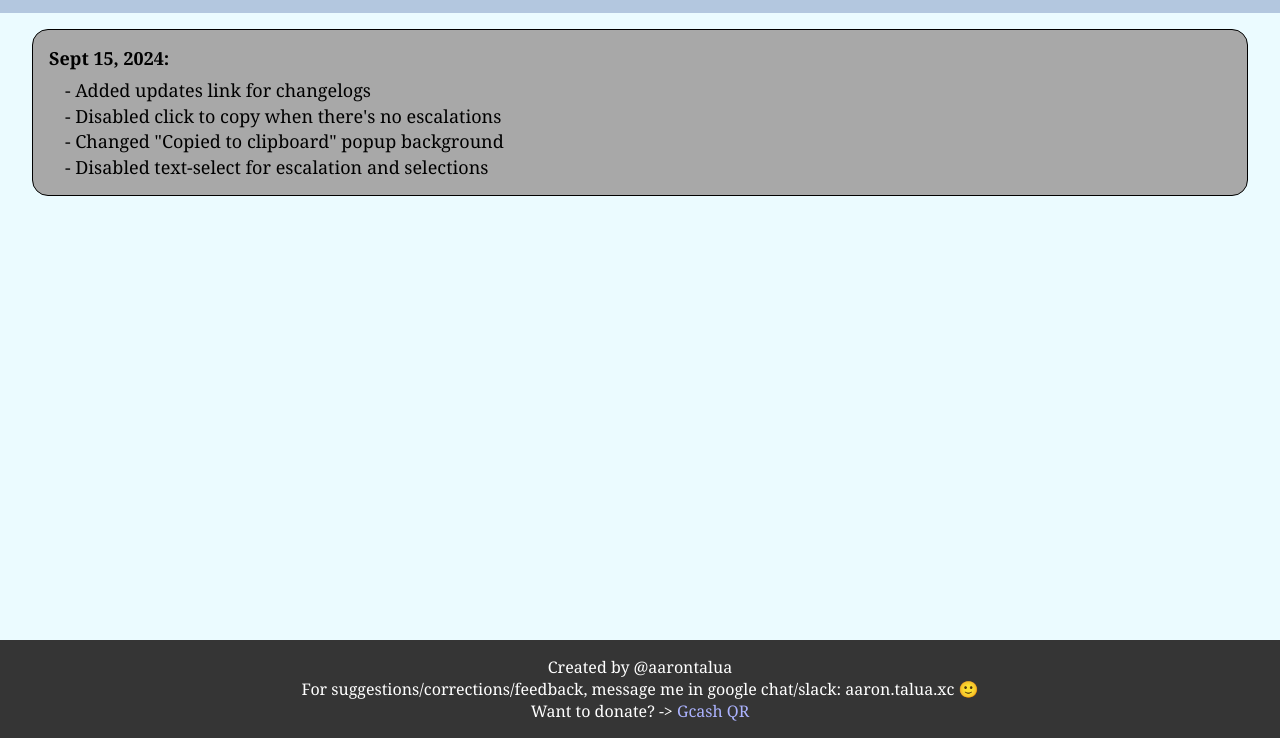
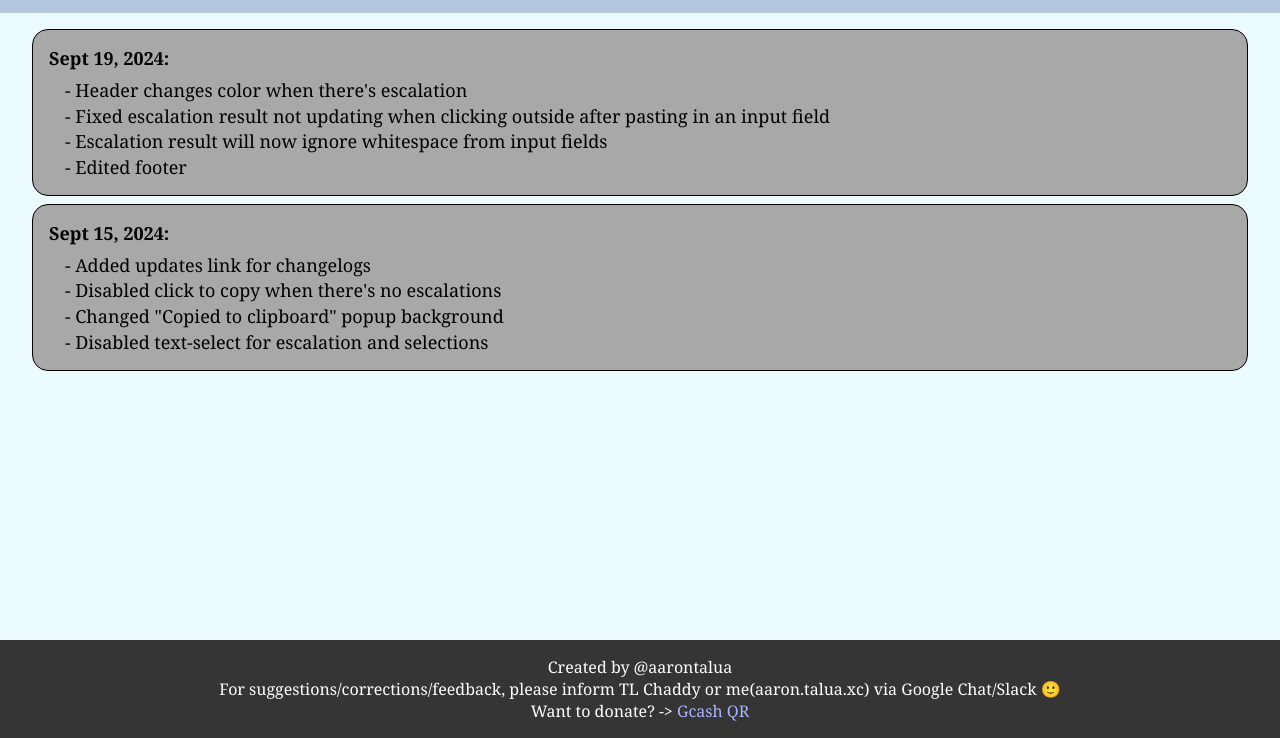
Before and after one commit to ron12z/esc, a plain HTML site: page Updates/updates.html in a window 1280 px wide. Shown: the part 62-800 px from the top of the page. Drawn offline with Linux system fonts and the light colour scheme; files whose address does not match are found by name.

Commit message:
Header changes color when there's escalation, updateResult for document click, trim input value, edited footer

```diff
--- a/Updates/updates.css
+++ b/Updates/updates.css
@@ -1,3 +1,9 @@
+main {
+	display: flex;
+	flex-direction: column;
+	gap: 0.5rem;
+}
+
 .update-group {
 	border: 1px solid black;
 	background: rgb(168, 168, 168);
@@ -22,3 +28,7 @@
 .changes {
 	padding-left: 1rem;
 }
+
+.date::after {
+	content: ":";
+}
--- a/Updates/updates.html
+++ b/Updates/updates.html
@@ -17,15 +17,11 @@
 		</script>
 		<meta charset="UTF-8" />
 		<meta name="viewport" content="width=device-width, initial-scale=1.0" />
-		<link
-			rel="shortcut icon"
-			href="/esc/Updates/page.ico"
-			type="image/x-icon"
-		/>
+		<link rel="shortcut icon" href="../Updates/page.ico" type="image/x-icon" />
 		<title>Escalator Updates</title>
 		<script src="updates.js" defer></script>
-		<link rel="stylesheet" href="/esc/style.css" />
-		<link rel="stylesheet" href="/esc/Updates/updates.css" />
+		<link rel="stylesheet" href="../style.css" />
+		<link rel="stylesheet" href="../Updates/updates.css" />
 	</head>
 
 	<body>
@@ -33,8 +29,29 @@
 			<h1>📄 Escalator Updates</h1>
 		</header>
 		<main>
+			<!-- <div class="update-group">
+				<h4 class="date">Date here</h4>
+				<div class="changes-wrapper">
+					<p class="changes">Updates here, add more p tags for more</p>
+				</div>
+			</div> -->
+
 			<div class="update-group">
-				<h4 class="date">Sept 15, 2024:</h4>
+				<h4 class="date">Sept 19, 2024</h4>
+				<div class="changes-wrapper">
+					<p class="changes">Header changes color when there's escalation</p>
+					<p class="changes">
+						Fixed escalation result not updating when clicking outside after
+						pasting in an input field
+					</p>
+					<p class="changes">
+						Escalation result will now ignore whitespace from input fields
+					</p>
+					<p class="changes">Edited footer</p>
+				</div>
+			</div>
+			<div class="update-group">
+				<h4 class="date">Sept 15, 2024</h4>
 				<div class="changes-wrapper">
 					<p class="changes">Added updates link for changelogs</p>
 					<p class="changes">
@@ -50,8 +67,8 @@
 		<footer>
 			<p>Created by @aarontalua</p>
 			<p>
-				For suggestions/corrections/feedback, message me in google chat/slack:
-				aaron.talua.xc 🙂
+				For suggestions/corrections/feedback, please inform TL Chaddy or
+				me(aaron.talua.xc) via Google Chat/Slack 🙂
 			</p>
 			<p>
 				Want to donate? -> <span id="show-QR" class="noselect">Gcash QR</span>
```
Also changed, not shown: index.html (+3 -3 lines), script.js (+10 -1 lines).
